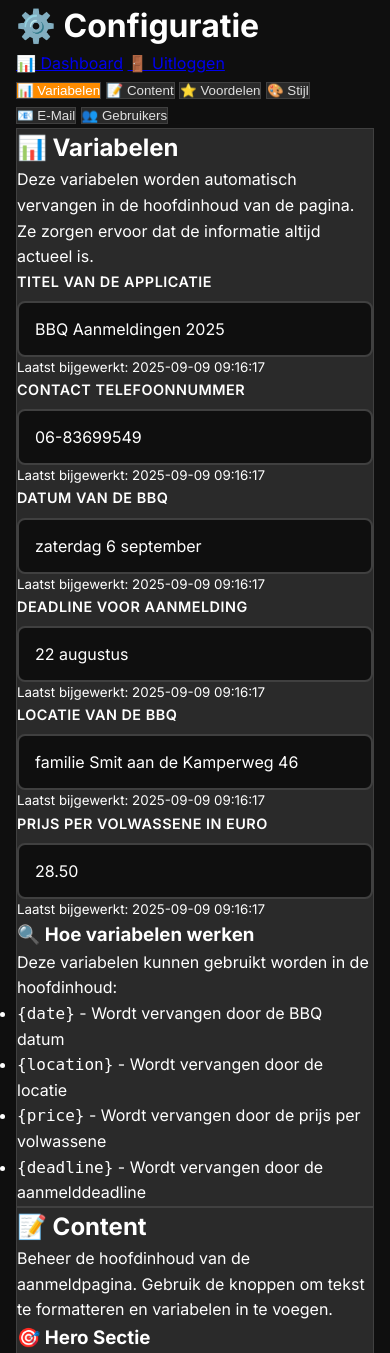
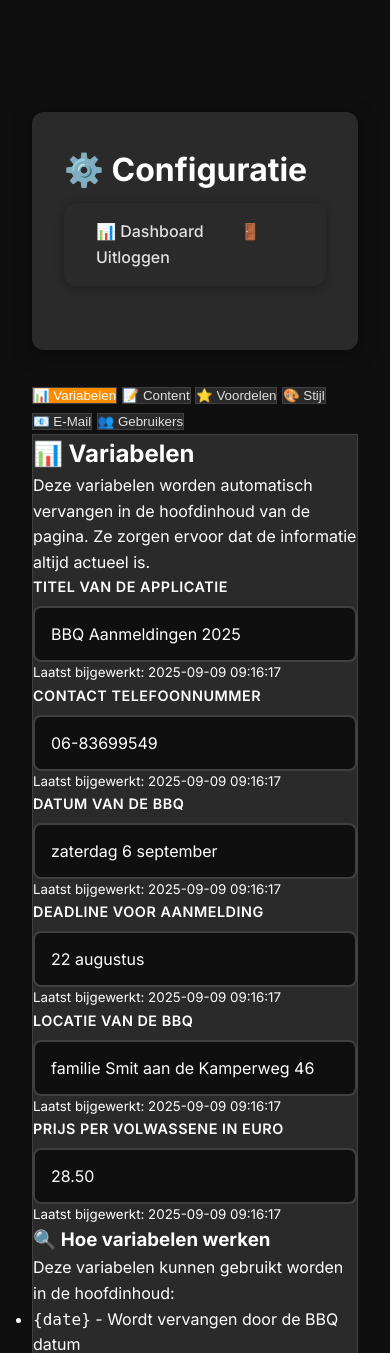
Before and after one commit to kay-arne/BBQ-App, a Flask app: page /admin/config in a window 390 px wide; the page is wider, and only the part inside the window is pictured. Shown: the top 1353 px of that part. Run offline with Flask 3, Linux system fonts and the light colour scheme; the visitor is signed in with stand-in values (Sample User, id 1); data comes from the database, SQL or seed files in the repository; some libraries are stand-ins or nearby versions.

Commit message:
Fix admin page styling after index page redesign
🎨 Admin Page Styling Fixes:
- Added specific CSS classes for admin pages (.admin-page, .admin-container)
- Fixed admin header, navigation, and card styling
- Proper dark theme with orange accents for admin interface
- Consistent styling across all admin pages

🔐 Login Page Improvements:
- Added .login-page class with centered layout
- Improved login card styling with proper spacing
- Better form styling with focus states
- Consistent with overall dark theme

✅ Success Page Updates:
- Added .success-page class for centered layout
- Updated success card styling
- Improved button styling with hover effects
- Better visual hierarchy and spacing

📱 Responsive Design:
- All admin pages now properly responsive
- Consistent padding and margins
- Proper container widths for different screen sizes
- Maintains usability on mobile devices

🔧 Template Updates:
- Updated body classes in all admin templates
- Changed container classes to admin-specific ones
- Improved HTML structure for better styling
- Consistent class naming across all pages

```diff
--- a/static/style.css
+++ b/static/style.css
@@ -577,6 +577,194 @@ section {
     transition: var(--transition);
 }
 
+/* Admin Page Styles */
+.admin-page {
+    background: var(--darker-bg);
+    min-height: 100vh;
+    padding-top: 80px; /* Account for fixed navbar */
+}
+
+.admin-container {
+    max-width: 1200px;
+    margin: 0 auto;
+    padding: 2rem;
+}
+
+.admin-header {
+    background: var(--card-bg);
+    padding: 2rem;
+    border-radius: var(--border-radius);
+    margin-bottom: 2rem;
+    box-shadow: var(--shadow-medium);
+}
+
+.admin-header h1 {
+    color: var(--text-color);
+    font-size: 2rem;
+    font-weight: 700;
+    margin-bottom: 0.5rem;
+}
+
+.admin-header p {
+    color: var(--text-light);
+    font-size: 1.1rem;
+}
+
+.admin-nav {
+    background: var(--card-bg);
+    padding: 1rem 2rem;
+    border-radius: var(--border-radius);
+    margin-bottom: 2rem;
+    box-shadow: var(--shadow-light);
+}
+
+.admin-nav a {
+    color: var(--text-light);
+    text-decoration: none;
+    margin-right: 2rem;
+    font-weight: 500;
+    transition: var(--transition);
+}
+
+.admin-nav a:hover,
+.admin-nav a.active {
+    color: var(--primary-color);
+}
+
+/* Login Page Styles */
+.login-page {
+    background: var(--darker-bg);
+    min-height: 100vh;
+    display: flex;
+    align-items: center;
+    justify-content: center;
+    padding: 2rem;
+}
+
+.login-container {
+    max-width: 400px;
+    width: 100%;
+}
+
+.login-card {
+    background: var(--card-bg);
+    padding: 3rem;
+    border-radius: var(--border-radius);
+    box-shadow: var(--shadow-heavy);
+    text-align: center;
+}
+
+.login-card h1 {
+    color: var(--text-color);
+    font-size: 2rem;
+    font-weight: 700;
+    margin-bottom: 1rem;
+}
+
+.login-card p {
+    color: var(--text-light);
+    margin-bottom: 2rem;
+}
+
+.login-form .form-group {
+    margin-bottom: 1.5rem;
+    text-align: left;
+}
+
+.login-form .form-group label {
+    display: block;
+    color: var(--text-color);
+    font-weight: 600;
+    margin-bottom: 0.5rem;
+}
+
+.login-form .form-group input {
+    width: 100%;
+    padding: 1rem;
+    border: 2px solid var(--border-color);
+    border-radius: var(--border-radius-small);
+    background: var(--darker-bg);
+    color: var(--text-color);
+    font-size: 1rem;
+    transition: var(--transition);
+}
+
+.login-form .form-group input:focus {
+    outline: none;
+    border-color: var(--primary-color);
+    box-shadow: 0 0 0 3px rgba(255, 140, 0, 0.1);
+}
+
+.login-button {
+    width: 100%;
+    padding: 1rem;
+    background: var(--primary-color);
+    color: var(--text-color);
+    border: none;
+    border-radius: var(--border-radius);
+    font-size: 1rem;
+    font-weight: 600;
+    cursor: pointer;
+    transition: var(--transition);
+}
+
+.login-button:hover {
+    background: var(--primary-dark);
+    transform: translateY(-2px);
+}
+
+/* Success Page Styles */
+.success-page {
+    background: var(--darker-bg);
+    min-height: 100vh;
+    display: flex;
+    align-items: center;
+    justify-content: center;
+    padding: 2rem;
+}
+
+.success-container {
+    max-width: 600px;
+    width: 100%;
+}
+
+.success-card {
+    background: var(--card-bg);
+    padding: 3rem;
+    border-radius: var(--border-radius);
+    box-shadow: var(--shadow-heavy);
+    text-align: center;
+}
+
+.success-card h1 {
+    color: var(--text-color);
+    font-size: 2rem;
+    font-weight: 700;
+    margin-bottom: 1rem;
+}
+
+.success-card p {
+    color: var(--text-light);
+    margin-bottom: 2rem;
+    line-height: 1.6;
+}
+
+.success-button {
+    display: inline-block;
+    padding: 1rem 2rem;
+    background: var(--primary-color);
+    color: var(--text-color);
+    text-decoration: none;
+    border-radius: var(--border-radius);
+    font-weight: 600;
+    transition: var(--transition);
+}
+
+.success-button:hover {
+    background: var(--primary-dark);
+    transform: translateY(-2px);
+}
+
 /* Print styles */
 @media print {
     .navbar,
--- a/templates/admin.html
+++ b/templates/admin.html
@@ -35,8 +35,8 @@
         }
     </style>
 </head>
-<body>
-    <div class="container">
+<body class="admin-page">
+    <div class="admin-container">
         <div class="admin-header">
             <h1>📊 BBQ Aanmeldingen Beheer</h1>
             <div class="admin-nav">
--- a/templates/admin_config.html
+++ b/templates/admin_config.html
@@ -61,8 +61,8 @@
     </style>
     <!-- Simple Custom Editor - No external API needed -->
 </head>
-<body>
-    <div class="container">
+<body class="admin-page">
+    <div class="admin-container">
         <div class="admin-header">
             <h1>⚙️ Configuratie</h1>
             <div class="admin-nav">
```
Also changed, not shown: templates/success.html (+4 -6 lines).
